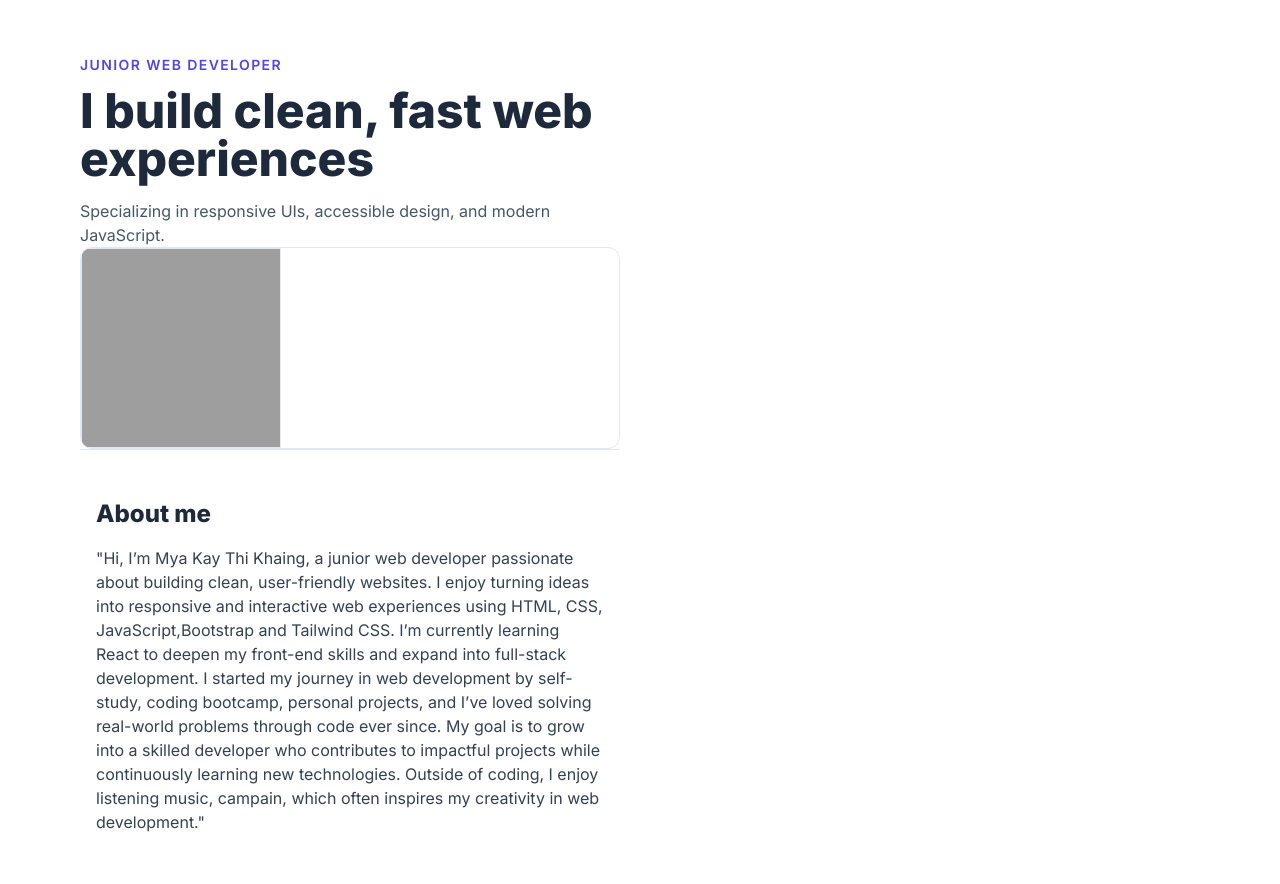
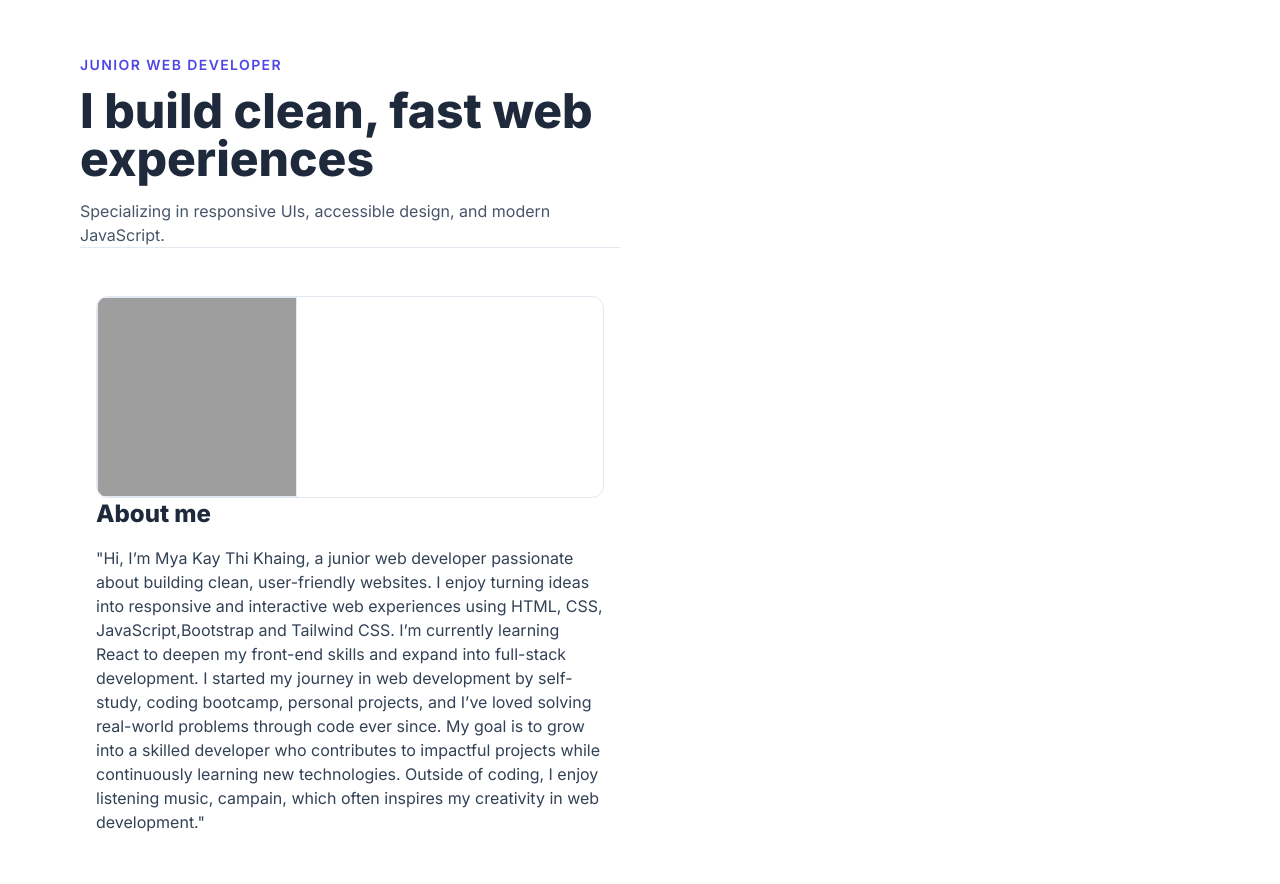
Before and after one commit to khaing684/my-portfolio, a website: page index.html in a window 1280 px wide. Shown: the part 68-952 px from the top of the page. Drawn offline with Linux system fonts and the light colour scheme; grey boxes are pictures that could not be loaded.

Commit message:
change profile

```diff
--- a/index.html
+++ b/index.html
@@ -45,7 +45,9 @@
           <p class="text-sm uppercase tracking-widest text-indigo-600 font-semibold">Junior Web Developer</p>
           <h1 class="mt-3 text-4xl sm:text-5xl font-extrabold leading-tight">I build clean, fast web experiences</h1>
           <p class="mt-4 text-slate-600">Specializing in responsive UIs, accessible design, and modern JavaScript. </p>
- <!-- Profile -->
+
+          <!-- Profile -->
+               <section id="about" class="mx-auto max-w-6xl px-4 py-12 border-t border-slate-200">
           <div class="mx-auto max-w-xs sm:max-w-sm md:max-w-md">
   <div class="aspect-square rounded-xl overflow-hidden border border-slate-200">
     <img src="assets/khaing.jpg" alt="Mya Kay Thi Khaing"
@@ -54,28 +56,21 @@
   </div>
 </div>
 
+        <div class="relative">
+
             <!-- About -->
-    <section id="about" class="mx-auto max-w-6xl px-4 py-12 border-t border-slate-200">
+
       <h2 class="text-2xl font-bold">About me</h2>
       <p class="mt-4 text-slate-700 max-w-3xl">"Hi, I’m Mya Kay Thi Khaing, a junior web developer passionate about building clean, user-friendly websites. I enjoy turning ideas into responsive and interactive web experiences using HTML, CSS, JavaScript,Bootstrap and Tailwind CSS. I’m currently learning React to deepen my front-end skills and expand into full-stack development.
 
 I started my journey in web development by self-study, coding bootcamp, personal projects, and I’ve loved solving real-world problems through code ever since. My goal is to grow into a skilled developer who contributes to impactful projects while continuously learning new technologies.
 
 Outside of coding, I enjoy listening music, campain, which often inspires my creativity in web development."</p>
+</div>
 
     </section>
 
         </div>
-
-        <!-- <div class="relative"> -->
-
-
-
-
-
-
-
-        <!-- </div> -->
       </div>
     </section>
 
```
